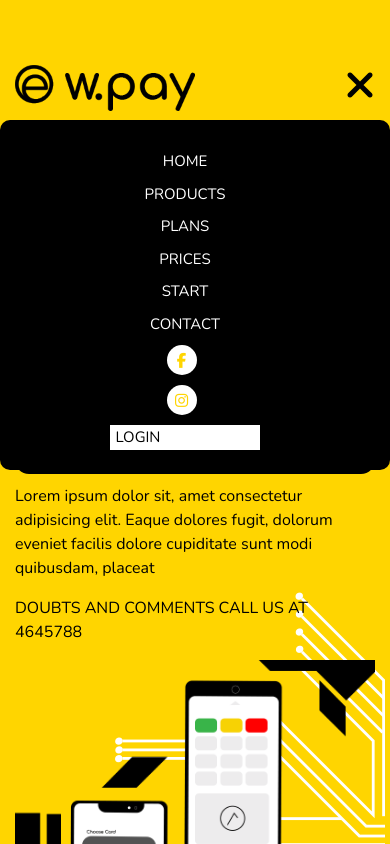
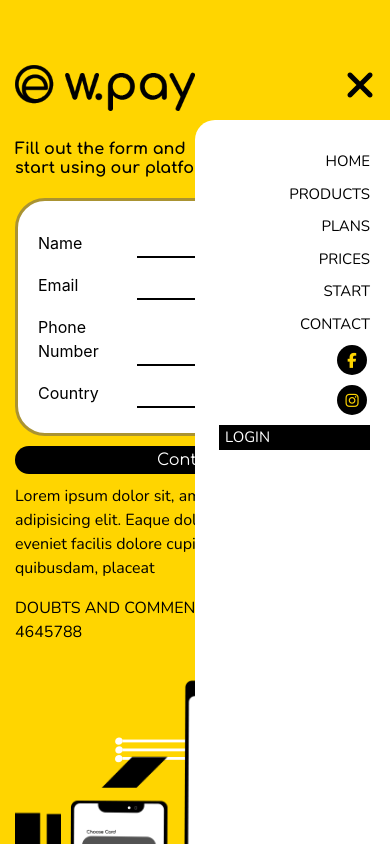
Before and after one commit to ZazBah/Epay, a plain HTML site: page index.html in a window 390 px wide. Both pictures are taken after a click on the icon 357 px from the left and 85 px from the top of the page. Shown: the top 844 px of the page. Drawn offline with nearby package versions, Linux system fonts and the light colour scheme; files that its build step writes are made by us from their sources; files whose address does not match are found by name; a web font is replaced by a local one.

Commit message:
epay update-01

```diff
--- a/asset/js/alert.js
+++ /dev/null
@@ -1,3 +0,0 @@
-function myFunction() {
-    alert("I LOVE YOU BURI...🥰😘");
-}
--- a/asset/js/nav.js
+++ b/asset/js/nav.js
@@ -1,4 +1,15 @@
 $('.menu-toggle-btn').click(function(){
     $(this).toggleClass('fa-times');
     $('.nav-menu').toggleClass('active');
+
+    $('.nav-menu .link1 ').toggleClass('animate__animated animate__fadeInRight').css({'animation-delay':'0.1s'});
+    $('.nav-menu .link2 ').toggleClass('animate__animated animate__fadeInRight').css({'animation-delay':'0.2s'});
+    $('.nav-menu .link3 ').toggleClass('animate__animated animate__fadeInRight').css({'animation-delay':'0.3s'});
+    $('.nav-menu .link4 ').toggleClass('animate__animated animate__fadeInRight').css({'animation-delay':'0.4s'});
+    $('.nav-menu .link5 ').toggleClass('animate__animated animate__fadeInRight').css({'animation-delay':'0.5s'});
+    $('.nav-menu .link6 ').toggleClass('animate__animated animate__fadeInRight').css({'animation-delay':'0.6s'});
+    $('.nav-menu .link7 ').toggleClass('animate__animated animate__fadeInRight').css({'animation-delay':'0.7s'});
+    $('.nav-menu .link8 ').toggleClass('animate__animated animate__fadeInRight').css({'animation-delay':'0.8s'});
+    $('.nav-menu .link9 ').toggleClass('animate__animated animate__fadeInRight').css({'animation-delay':'0.9s'});
+
 })
--- a/asset/scss/sass/_nav.scss
+++ b/asset/scss/sass/_nav.scss
@@ -65,37 +65,41 @@
         }
     }
     .active{
-        top: 120px !important;
+        right: 0 !important;
     }
 }
 
 @media only screen and (max-width: 912px){
     .nav-menu{
         position: fixed;
-        top: -100%;
-        background-color: var(--color-dark);
-        width: 100%;
-        right: 0;
+        top: 120px;
+        background-color: var(--color-white);
+        width: 50%;
+        height: 100%;
+        right: -100%;
         display: block !important;
         box-sizing: border-box;
         padding-top: 20px;
         padding-bottom: 20px;
+        border-top-left-radius: 20px;
         transition: all 0.5s ease-in-out;
-        border-radius: 10px;
 
         a{
-            color: var(--color-white) !important;
+            text-align: right !important;
             display: block !important;
             padding-top: 10px;
-            text-align: center;
+            margin-left: 10px;
         }
 
         i{
+            margin-left: 80% !important;
             color: var(--bg-color);
-            background-color: var(--color-white) !important;
-            margin-left: 45%;
+            background-color: var(--color-dark) !important;
         }
-
+        .login-button{
+            background-color: var(--color-dark) !important;
+            color: var(--color-white) !important;
+        }
     }
     .menu-toggle-btn{
         display: flex !important;
--- a/asset/scss/sass/_shop.scss
+++ b/asset/scss/sass/_shop.scss
@@ -1,6 +1,6 @@
 .section-shop{
-    padding-top: 20px;
-    padding-bottom: 20px;
+    padding-top: 50px;
+    padding-bottom: 50px;
     background-image: url('../image/Layer\ 8.png');
     background-repeat: no-repeat;
 
--- a/index.html
+++ b/index.html
@@ -17,8 +17,8 @@
     <link rel="preconnect" href="https://fonts.gstatic.com">
     <link href="https://fonts.googleapis.com/css2?family=Train+One&display=swap" rel="stylesheet">
 
-    <!--animate_CSS
-    <link rel="stylesheet" href="https://cdnjs.cloudflare.com/ajax/libs/animate.css/4.1.1/animate.min.css"/> -->
+    <!--animate_CSS-->
+    <link rel="stylesheet" href="https://cdnjs.cloudflare.com/ajax/libs/animate.css/4.1.1/animate.min.css"/>
 
     <!--My_CSS-->
     <link rel="stylesheet" href="asset/scss/main.css">
@@ -36,15 +36,15 @@
                 <i class="menu-toggle-btn fas fa-bars"></i>
 
                 <div class="nav-menu">
-                    <a href="">Home</a>
-                    <a href="">Products</a>
-                    <a href="">Plans</a>
-                    <a href="">Prices</a>
-                    <a href="">Start</a>
-                    <a href="">Contact</a>
-                    <a href=""><i class="fa fa-brands fa-facebook"></i></a>
-                    <a href=""><i class="fa fa-brands fa-instagram"></i></a>
-                    <a href="">
+                    <a class="link1" href="">Home</a>
+                    <a class="link2" href="">Products</a>
+                    <a class="link3" href="">Plans</a>
+                    <a class="link4" href="">Prices</a>
+                    <a class="link5" href="">Start</a>
+                    <a class="link6" href="">Contact</a>
+                    <a class="link7" href=""><i class="fa fa-brands fa-facebook"></i></a>
+                    <a class="link8" href=""><i class="fa fa-brands fa-instagram"></i></a>
+                    <a class="link9" href="">
                         <button class="login-button">LOGIN</button>
                     </a>
                 </div>
@@ -76,7 +76,7 @@
                             </div>
                         </form>
 
-                        <button onclick="myFunction()">Continue</button>
+                        <button>Continue</button>
 
                         <p class="pera1">
                             Lorem ipsum dolor sit, amet consectetur adipisicing elit. Eaque dolores fugit, dolorum eveniet facilis dolore cupiditate sunt modi quibusdam, placeat
@@ -112,7 +112,7 @@
                         <p class="pera1">
                             Lorem ipsum dolor sit amet consectetur adipisicing elit. Officia rerum corporis itaque cupiditate reiciendis perspiciatis adipisci. Esse aspernatur autem illo asperiores fugiat eos magni, nostrum, est, iste consequuntur impedit porro?
                         </p>
-                        <button onclick="myFunction()">Read more</button>
+                        <button>Read more</button>
                         <p class="pera2">
                             doubts and comments call us at 4645788
                         </p>
@@ -130,7 +130,7 @@
                             link your cards and <br>
                             pay wherever you want
                         </h1>
-                        <button onclick="myFunction()">Download</button>
+                        <button>Download</button>
                         <p class="pera2">doubts and comments call us at 4645788</p>
                     </div>
 
@@ -162,7 +162,7 @@
                             Lorem ipsum dolor sit amet consectetur adipisicing elit. Hic quam alias architecto modi a ea, quos eum ad omnis ex doloribus non necessitatibus ratione nam sit dignissimos quis quibusdam voluptatem.
                         </p>
 
-                        <button onclick="myFunction()">Start now</button>
+                        <button>Start now</button>
                     </div>
                 </div>
             </div>
@@ -186,7 +186,7 @@
                             doubts and comments call us at 4645788
                         </p>
 
-                        <button onclick="myFunction()">Start now</button>
+                        <button>Start now</button>
                     </div>
 
                     <div class="col-12 col-md-6">
@@ -260,7 +260,7 @@
                             nobis a numquam suscipit error, recusandae non sapiente nisi <br>
                             repellendus quis similique.
                         </p>
-                        <button onclick="myFunction()">Read more</button>
+                        <button>Read more</button>
                         <p class="pera2">
                             doubts and comments call us at 4645788
                         </p>
@@ -313,7 +313,7 @@
                             <div class="col-12 col-md-4">
                                 <h2>Subscribe to our newsletter</h2>
                                 <input type="text" placeholder="EMAIL">
-                                <button onclick="myFunction()">SIGN UP</button>
+                                <button>SIGN UP</button>
                             </div>
                         </div>
                     </div>
@@ -341,6 +341,5 @@
     <!--My_JavaScript-->
     <script src="asset/js/style.js"></script>
     <script src="asset/js/nav.js"></script>
-    <script src="asset/js/alert.js"></script>
 </body>
 </html>
```
Also changed, not shown: asset/image/Layer 2.png, asset/image/Layer 3.png, asset/image/Layer 5.png, asset/image/Layer 6.png, asset/image/Layer 7.png, asset/image/img4.png, asset/image/img5.png, asset/image/img6.png, asset/image/img7.png, asset/image/img8.png, asset/scss/main.css, 1 other file.
